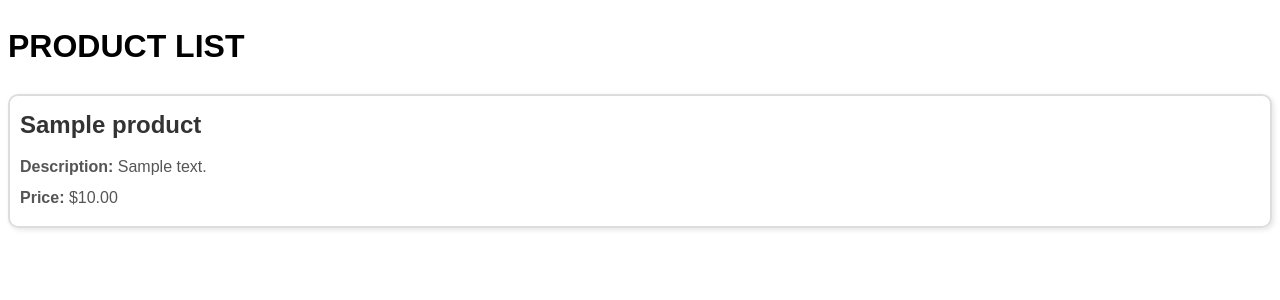
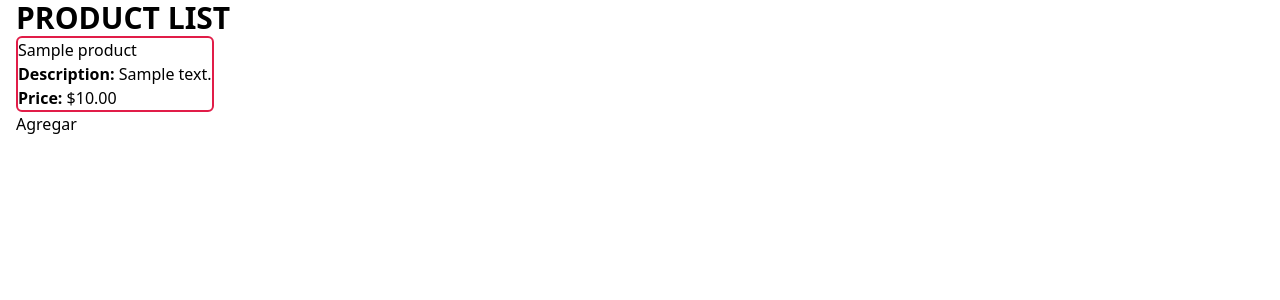
Before and after one commit to Daviferlo12/coffe_shop_platzi, a Django app: page /products/ in a window 1280 px wide. Shown: the top 300 px of the page. Run offline with Django 5.2, Linux system fonts and the light colour scheme; tables that the repository leaves empty hold one stand-in row (values such as "Sample post"); some libraries are stand-ins or nearby versions.

Commit message:
Setting Product templates

```diff
--- a/coffee_shop/settings.py
+++ b/coffee_shop/settings.py
@@ -11,6 +11,7 @@ https://docs.djangoproject.com/en/5.1/ref/settings/
 """
 
 from pathlib import Path
+import os
 
 # Build paths inside the project like this: BASE_DIR / 'subdir'.
 BASE_DIR = Path(__file__).resolve().parent.parent
@@ -55,7 +56,7 @@ ROOT_URLCONF = 'coffee_shop.urls'
 TEMPLATES = [
     {
         'BACKEND': 'django.template.backends.django.DjangoTemplates',
-        'DIRS': [],
+        'DIRS': [os.path.join(BASE_DIR,'templates')],
         'APP_DIRS': True,
         'OPTIONS': {
             'context_processors': [
--- a/products/templates/products/products.html
+++ b/products/templates/products/products.html
@@ -1,42 +1,16 @@
 <!DOCTYPE html>
-<html lang="en">
-<head>
-    <meta charset="UTF-8">
-    <meta name="viewport" content="width=device-width, initial-scale=1.0">
-    <title>PRODUCT LIST</title>
-    <style>
-        body {
-            font-family: Arial, sans-serif;
-            line-height: 1.6;
-        }
-        .product {
-            margin-bottom: 20px;
-            padding: 10px;
-            border: 2px solid #ddd;
-            border-radius: 10px;
-            box-shadow: 2px 2px 5px rgba(0, 0, 0, 0.1);
-        }
-        .product h2 {
-            margin: 0 0 10px;
-            font-size: 1.5rem;
-            color: #333;
-        }
-        .product p {
-            margin: 5px 0;
-            color: #555;
-        }
-    </style>
-</head>
-<body>
-    <h1>PRODUCT LIST</h1>
-    <div>
+{% extends "base.html" %}
+{% block content %}
+    <h1 class="text-3xl font-bold">PRODUCT LIST</h1>
+    <div class="flex">
         {% for product in products_list %}
-        <div class="product">
+        <div class="rounded-md border-2 border-rose-600">
             <h2>{{ product.name }}</h2>
             <p><strong>Description:</strong> {{ product.description }}</p>
             <p><strong>Price:</strong> ${{ product.price }}</p>
         </div>
         {% endfor %}
     </div>
-</body>
-</html>
+    <a href="{% url 'add_product' %}" class="button">Agregar</a>
+
+{% endblock content %}
--- /dev/null
+++ b/templates/base.html
@@ -0,0 +1,14 @@
+<html lang="en">
+<head>
+    <meta charset="UTF-8">
+    <meta name="viewport" content="width=device-width, initial-scale=1.0">
+    <script src="https://cdn.tailwindcss.com"></script>
+    <title>COFFE SHOP</title>
+</head>
+<body>
+    <div class="container mx-auto px-4">
+        {% block content %}
+        {% endblock content %}
+    </div>
+</body>
+</html>
```
